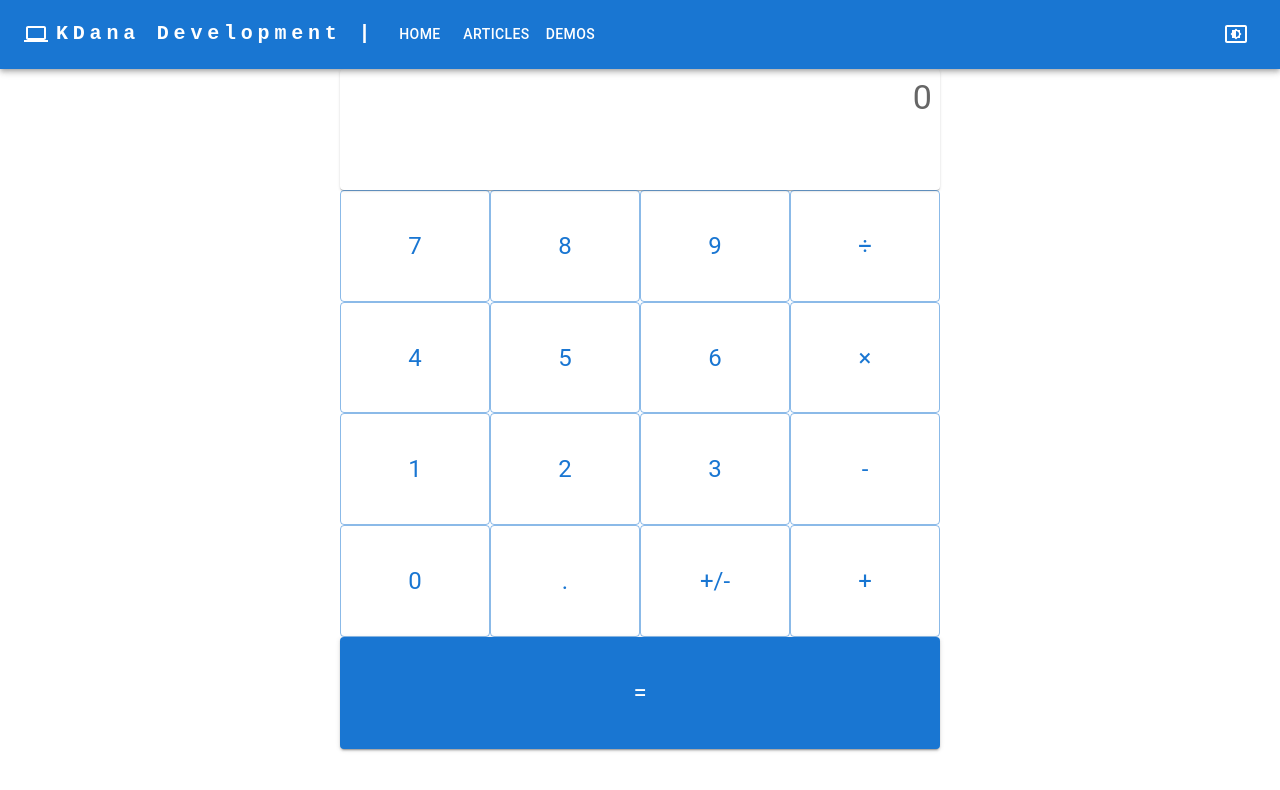
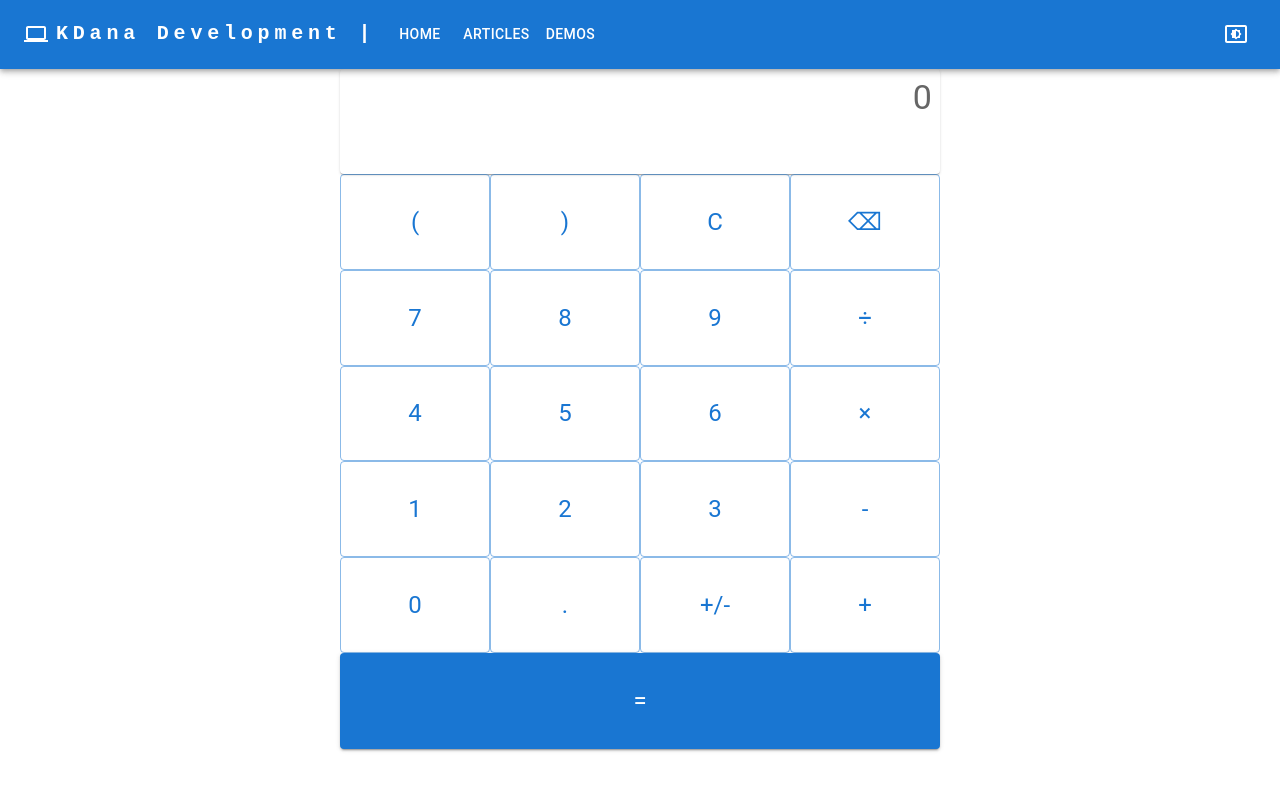
Before and after one commit to kdana/website, a React (Create React App) app: page /demos/calculator in a window 1280 px wide. Shown: the top 790 px of the page. Built offline with nearby package versions, Linux system fonts and the light colour scheme; a web font is replaced by a local one.

Commit message:
Add clear functions and parentheses

```diff
--- a/src/demos/utilities/Calculator.tsx
+++ b/src/demos/utilities/Calculator.tsx
@@ -19,7 +19,28 @@ const Display = styled(Paper)(({ theme }) => ({
 
 function Calculator() {
   const symbols = ["/", "*", "-", "+"];
-  const buttons = ["7", "8", "9", "÷", "4", "5", "6", "×", "1", "2", "3", "-", "0", ".", "+/-", "+"];
+  const buttons = [
+    "(",
+    ")",
+    "C",
+    "⌫",
+    "7",
+    "8",
+    "9",
+    "÷",
+    "4",
+    "5",
+    "6",
+    "×",
+    "1",
+    "2",
+    "3",
+    "-",
+    "0",
+    ".",
+    "+/-",
+    "+",
+  ];
   const [calculation, setCalculation] = useState(["0"]);
 
   const useEventListener = (eventName: string, handler: Function, element = window) => {
@@ -55,6 +76,7 @@ function Calculator() {
     let symbolMap: Map<string, string> = new Map([
       ["÷", "/"],
       ["×", "*"],
+      ["⌫", "Backspace"],
     ]);
     handleValue(symbolMap.get(value) || value);
   };
@@ -66,6 +88,12 @@ function Calculator() {
       handleNumber(value);
     } else if (value === "+/-") {
       handleNegation();
+    } else if (value === "(" || value === ")") {
+      handleParentheses(value);
+    } else if (value === "Backspace") {
+      handleBackspace();
+    } else if (value === "C") {
+      setCalculation(["0"]);
     }
   };
 
@@ -84,6 +112,8 @@ function Calculator() {
     });
   };
 
+  const isNumeric = (value: string) => value.trim() !== "" && !isNaN(Number(value));
+
   const handleNumber = (numberValue: string) => {
     setCalculation((previous: string[]) => {
       let calculation = [...previous];
@@ -92,8 +122,10 @@ function Calculator() {
 
       if (lastItem === "0") {
         calculation[lastItemIndex] = numberValue;
-      } else if (!symbols.includes(lastItem)) {
+      } else if (isNumeric(lastItem)) {
         calculation[lastItemIndex] = lastItem + numberValue;
+      } else if (lastItem === ")") {
+        calculation.push(...["*", numberValue]);
       } else {
         calculation.push(numberValue);
       }
@@ -112,6 +144,40 @@ function Calculator() {
       calculation[lastItemIndex] = lastItem;
 
       return calculation;
+    });
+  };
+
+  const handleParentheses = (value: string) => {
+    setCalculation((previous: string[]) => {
+      let calculation = [...previous];
+      let lastItemIndex = calculation.length - 1;
+      let lastItem = calculation[lastItemIndex];
+
+      if (value === "(" && isNumeric(lastItem)) {
+        calculation.push(...["*", value]);
+      } else if (value === ")" && symbols.includes(lastItem)) {
+        calculation[lastItemIndex] = value;
+      } else {
+        calculation.push(value);
+      }
+
+      return calculation;
+    });
+  };
+
+  const handleBackspace = () => {
+    setCalculation((previous: string[]) => {
+      let calculation = [...previous];
+      let lastItemIndex = calculation.length - 1;
+      let lastItem = calculation[lastItemIndex].slice(0, -1);
+
+      if (lastItem === "") {
+        calculation.pop();
+      } else {
+        calculation[lastItemIndex] = lastItem;
+      }
+
+      return calculation.length === 0 ? ["0"] : calculation;
     });
   };
 
```
